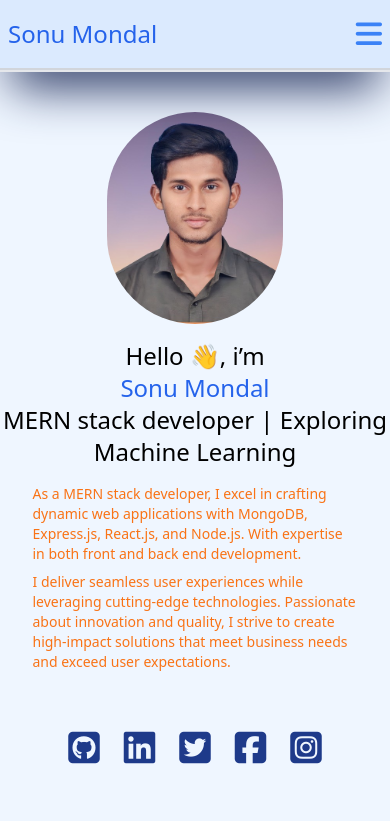
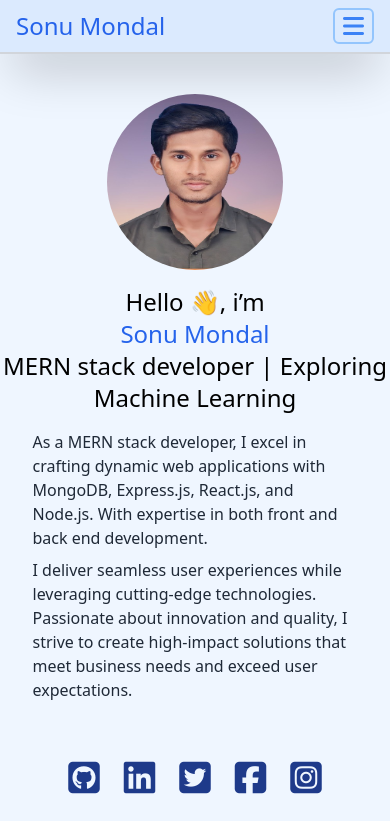
Before and after one commit to sonu2027/my-portfolioo, a website: page src/index.html in a window 390 px wide. Shown: the top 821 px of the page. Drawn offline with Linux system fonts and the light colour scheme.

Commit message:
worked on css

```diff
--- a/src/index.html
+++ b/src/index.html
@@ -4,20 +4,20 @@
     <meta charset="UTF-8" />
     <meta name="viewport" content="width=device-width, initial-scale=1.0" />
     <link href="./output.css" rel="stylesheet" />
-    <title>Sonu mondal</title>
+    <title>Sonu Mondal</title>
     <!-- Hamburger menu -->
     <script
       src="https://kit.fontawesome.com/fd689afc01.js"
       crossorigin="anonymous"
     ></script>
   </head>
-
+  <!-- border-b-2 border-solid border-gray-400 -->
   <body class="bg-blue-50">
     <nav
-      class="bg-blue-100 border-b-2 shadow-2xl shadow-blue-950 flex flex-col sticky z-10 top-0 navbar"
+      class="bg-blue-100 flex flex-col sticky z-10 top-0 shadow-2xl navbar"
     >
       <div
-        class="flex justify-between items-center py-4 px-2 md:justify-center"
+        class="flex justify-between items-center py-2 px-4 md:justify-center"
       >
         <div
           class="text-blue-600 text-2xl sm:text-3xl md:text-4xl md:hidden cursor-pointer active:text-black"
@@ -25,10 +25,16 @@
           Sonu Mondal
         </div>
         <div id="hamburgerMenu" class="text-blue-500 md:hidden">
-          <div class="text-3xl sm:text-4xl md:text-5xl" id="bar">
+          <div
+            class="text-2xl md:text-3xl bg-blue-100 px-2 py-0 border-2 border-solid border-blue-300 rounded-md"
+            id="bar"
+          >
             <i class="fa-solid fa-bars"></i>
           </div>
-          <div class="text-3xl sm:text-4xl md:text-5xl" id="xmark">
+          <div
+            class="text-2xl md:text-3xl px-2 py-0 border-2 border-solid border-blue-300 rounded-md"
+            id="xmark"
+          >
             <i class="fa-solid fa-xmark"></i>
           </div>
         </div>
@@ -54,28 +60,36 @@
             <div class="flex justify-center items-center gap-x-2">
               <div class="relative top-4 left-3">
                 <div
-                  class="fixed hidden bg-blue-100 border-x-2 border-b-2 border-gray-300 border-solid  px-4 py-2 text-sm coding-profile"
+                  class="fixed hidden bg-blue-100 border-x-2 border-b-2 border-gray-300 border-solid px-4 py-2 text-sm coding-profile"
                 >
-                  <li class="underline text-violet-600 m-1 hover:text-violet-800">
+                  <li
+                    class="underline text-violet-600 m-1 hover:text-violet-800"
+                  >
                     <a href="https://leetcode.com/u/sonu2027/" target="_blank"
                       >LeetCode</a
                     >
                   </li>
-                  <li class="underline text-violet-600 m-1 hover:text-violet-800">
+                  <li
+                    class="underline text-violet-600 m-1 hover:text-violet-800"
+                  >
                     <a
                       href="https://www.geeksforgeeks.org/user/takeinfo2u/"
                       target="_blank"
                       >GeeksforGeeks</a
                     >
                   </li>
-                  <li class="underline text-violet-600 m-1 hover:text-violet-800">
+                  <li
+                    class="underline text-violet-600 m-1 hover:text-violet-800"
+                  >
                     <a
                       href="https://www.naukri.com/code360/profile/433a370a-3604-4a65-b6a5-bcfe5d32fffe"
                       target="_blank"
                       >CodingNinja</a
                     >
                   </li>
-                  <li class="underline text-violet-600 m-1 hover:text-violet-800">
+                  <li
+                    class="underline text-violet-600 m-1 hover:text-violet-800"
+                  >
                     <a
                       href="https://www.hackerrank.com/profile/takeinfo2u"
                       target="_blank"
@@ -125,7 +139,7 @@
         class="flex flex-col justify-center items-center md:flex-row-reverse gap-y-4 md:gap-x-20 lg:gap-x-32"
       >
         <img
-          class="rounded-full w-44 md:w-52 lg:w-72"
+          class="rounded-full w-44 h-44 md:w-52 md:h-52 lg:w-72 lg:h-72"
           src="./assets/ProfilePhoto.jpg"
           alt="Profile Photo"
         />
@@ -140,7 +154,7 @@
         </div>
       </div>
       <div
-        class="md:w-2/3 lg:w-2/3 w-5/6 sm:w-4/6 text-orange-500 font-medium mt-4 text-sm md:text-md"
+        class="md:w-2/3 lg:w-2/3 w-5/6 sm:w-4/6 text-gray-800 font-medium mt-4"
       >
         <div>
           As a MERN stack developer, I excel in crafting dynamic web
```
Also changed, not shown: src/output.css.
